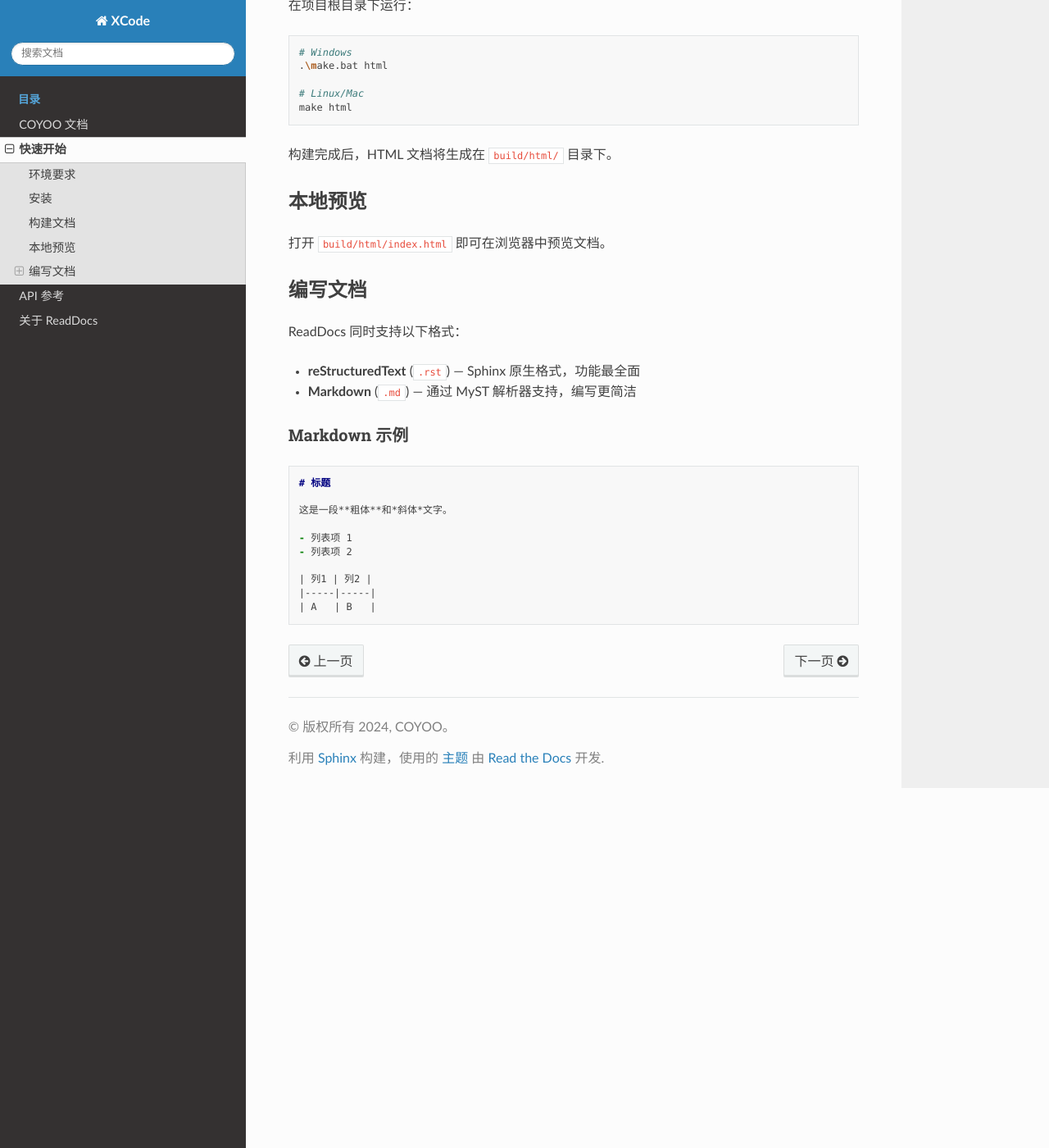
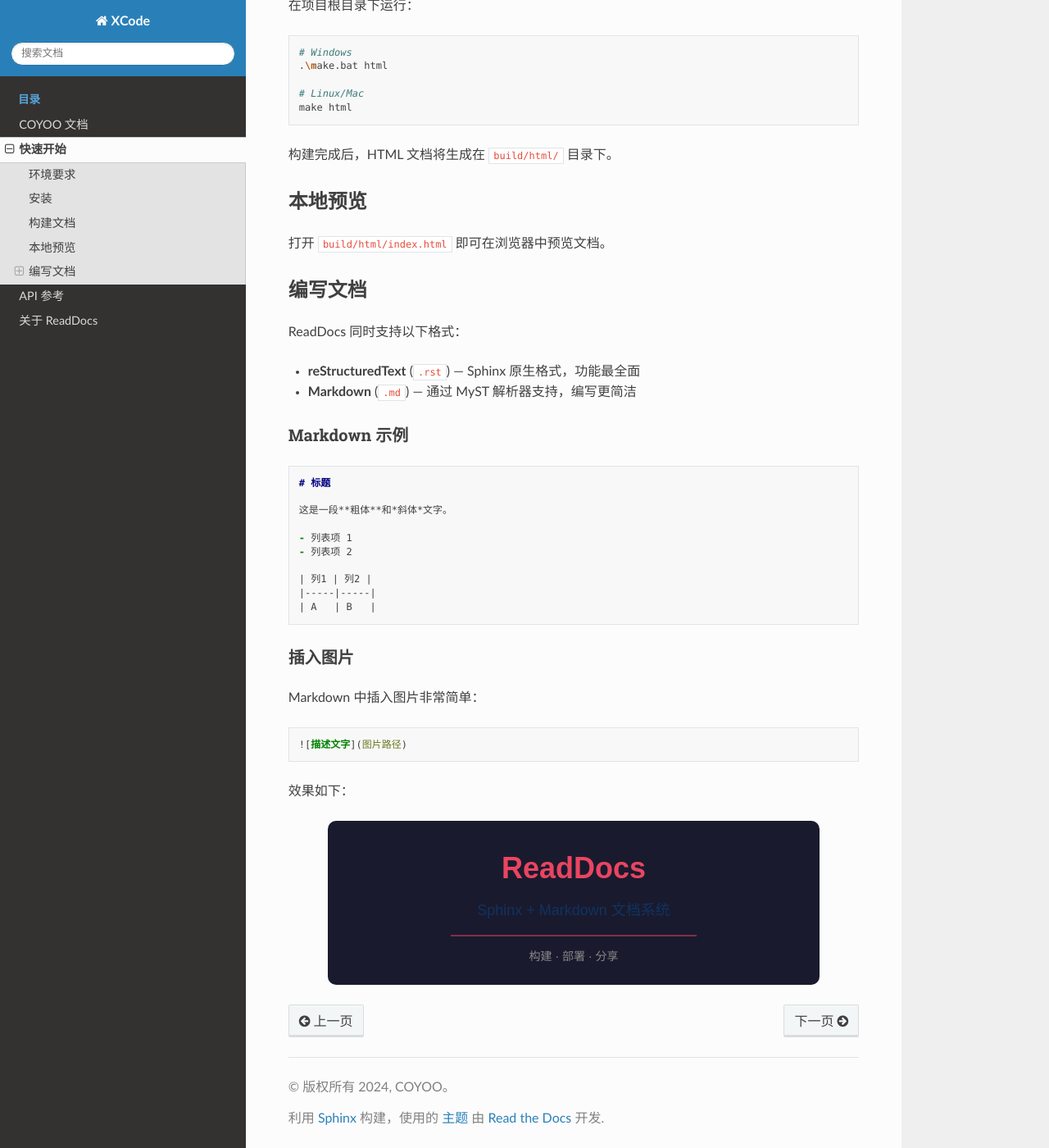
Before and after one commit to COYOO1510/ImCoder-Lab, a Sphinx documentation site: the page built from source/quickstart.md, in a window 1280 px wide and 1400 px high, scrolled down 537 px. Shown: the whole window at 82% size. Built offline with Sphinx 7.4.7 and the Read the Docs theme 3.1.0, drawn with Linux system fonts in a browser that asks for light colours.

Commit message:
2026-07-24

````diff
--- /dev/null
+++ b/source/_static/custom.css
@@ -0,0 +1,16 @@
+/* ==========================================
+   ReadDocs 自定义样式
+   ========================================== */
+
+/* --- 图片居中 --- */
+img {
+    display: block;
+    margin-left: auto;
+    margin-right: auto;
+}
+
+/* --- 表格居中 --- */
+table.docutils {
+    margin-left: auto;
+    margin-right: auto;
+}
--- a/source/conf.py
+++ b/source/conf.py
@@ -32,3 +32,8 @@ source_suffix = {
 
 html_theme = 'sphinx_rtd_theme'
 html_static_path = ['_static']
+
+# 加载自定义 CSS
+html_css_files = [
+    'custom.css',
+]
--- a/source/quickstart.md
+++ b/source/quickstart.md
@@ -52,3 +52,15 @@ ReadDocs 同时支持以下格式：
 |-----|-----|
 | A   | B   |
 ```
+
+### 插入图片
+
+Markdown 中插入图片非常简单：
+
+```markdown
+![描述文字](图片路径)
+```
+
+效果如下：
+
+![ReadDocs Banner](_static/images/readdocs-banner.svg)
````
Also changed, not shown: source/_static/images/readdocs-banner.svg (added).
